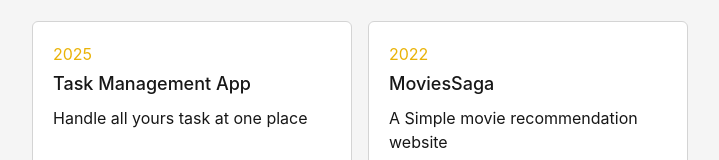
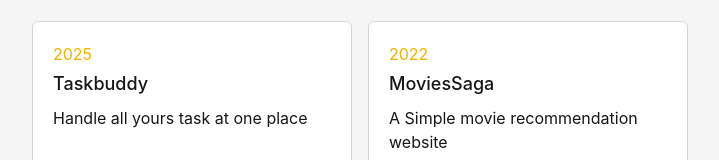
Before and after one commit to harshjha872/Portfolio-White, a Next.js app: page / in a window 1280 px wide. Shown: the part 785-945 px from the top of the page, without its empty margins (280-999 px from the left). Built offline with nearby package versions, Linux system fonts and the light colour scheme; no server answers.

Commit message:
Project name update

```diff
--- a/components/Home/MainPage.js
+++ b/components/Home/MainPage.js
@@ -137,7 +137,7 @@ const MainPage = () => {
             <div className="flex gap-4 flex-wrap sm:flex-nowrap">
               <NewProjectCard
                   year={2025}
-                  projectHeading="Task Management App"
+                  projectHeading="Taskbuddy"
                   desc="Handle all yours task at one place"
                   source="https://github.com/harshjha872/task-management"
                   demo="https://task-management-delta-rust.vercel.app/"
--- a/pages/projects.js
+++ b/pages/projects.js
@@ -51,7 +51,7 @@ const Projects = () => {
               <div className="flex gap-4 flex-wrap sm:flex-nowrap">
                 <NewProjectCard
                   year={2025}
-                  projectHeading="Task Management App"
+                  projectHeading="Taskbuddy"
                   desc="Handle all yours task at one place"
                   source="https://github.com/harshjha872/task-management"
                   demo="https://task-management-delta-rust.vercel.app/"
```
